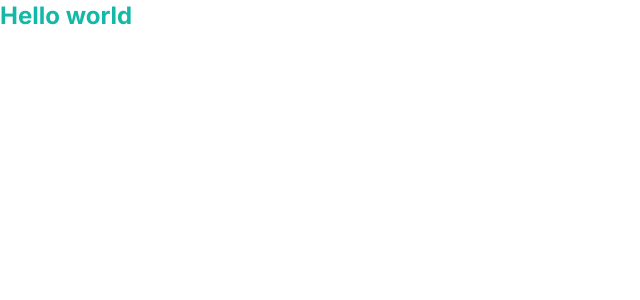
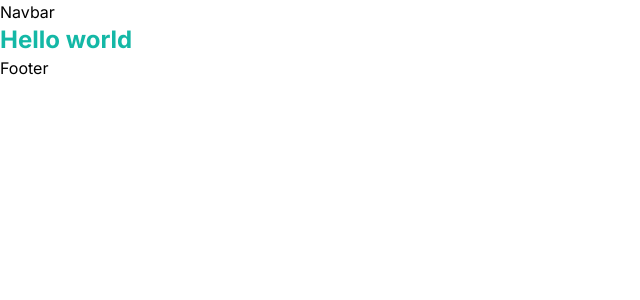
Before and after one commit to maciekpastuszak/travel_app, a Next.js app: page / in a window 1280 px wide. Shown: the top 300 px of the page, without its empty margins (0-640 px from the left). Built offline with nearby package versions, Linux system fonts and the light colour scheme.

Commit message:
Add navbar and footer components

```diff
--- a/app/layout.tsx
+++ b/app/layout.tsx
@@ -1,12 +1,12 @@
+import type { Metadata } from 'next'
+
 import './globals.css'
-import type { Metadata } from 'next'
-import { Inter } from 'next/font/google'
-
-const inter = Inter({ subsets: ['latin'] })
+import Navbar from '@/components/Navbar'
+import Footer from '@/components/Footer'
 
 export const metadata: Metadata = {
-  title: 'Create Next App',
-  description: 'Generated by create next app',
+  title: 'Travel',
+  description: 'Travel UI/UX APp for Camping',
 }
 
 export default function RootLayout({
@@ -16,7 +16,11 @@
 }) {
   return (
     <html lang="en">
-      <body className={inter.className}>{children}</body>
+      <body>
+        <Navbar />
+        {children}
+        <Footer />
+      </body>
     </html>
   )
 }
--- /dev/null
+++ b/components/Footer.tsx
@@ -0,0 +1,9 @@
+import React from 'react'
+
+const Footer = () => {
+  return (
+    <div>Footer</div>
+  )
+}
+
+export default Footer
--- /dev/null
+++ b/components/Navbar.tsx
@@ -0,0 +1,9 @@
+import React from 'react'
+
+const Navbar = () => {
+  return (
+    <div>Navbar</div>
+  )
+}
+
+export default Navbar
```
